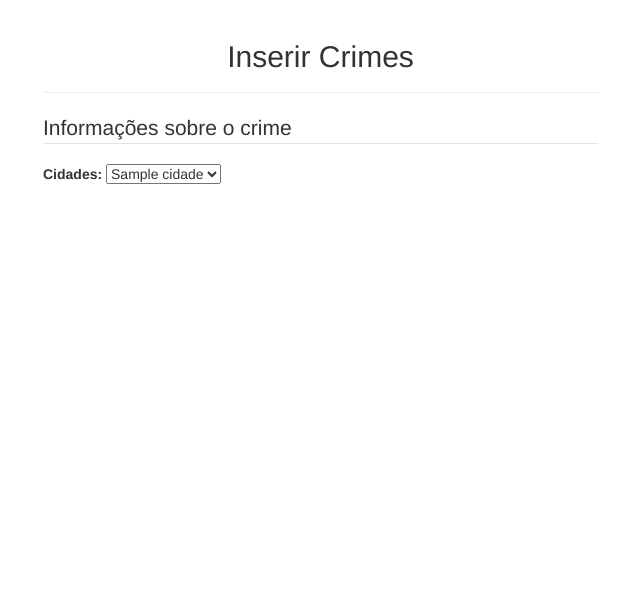
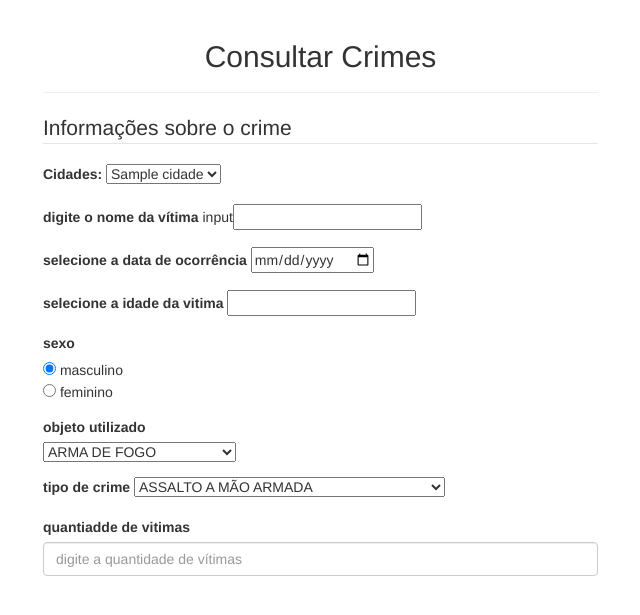
Before and after one commit to elntele/crimesPE, a PHP site: page /formConsultarCrime.php in a window 1280 px wide. Shown: the top 615 px of the page, without its empty margins (27-667 px from the left). Run offline with PHP 8.4, Linux system fonts and the light colour scheme; tables that the repository leaves empty or names only in its code hold one stand-in row (values such as "Sample post").

Commit message:
ultimo trabalho do dia 9.10.16

```diff
--- a/formConsultarCrime.php
+++ b/formConsultarCrime.php
@@ -14,12 +14,13 @@
   <div class="row">
     <div class="col-sm-6">
     	<div class="page-header text-center">
-    		<h2>Inserir Crimes</h2>
+    		<h2>Consultar Crimes</h2>
     	</div>
     	<form action="inserirCrimes.php" method="post" accept-charset="utf-8">
+
     		<fieldset>
     			<legend>Informações sobre o crime</legend>
-  	  			<div class="form-group">
+  	  			<div class="form-group" id="cidades" class ="hidden" >
   	  				<label class="control-label"> Cidades: </label>
   	  				<?php
 					    $conn = new mysqli("localhost","root","","cvlipe");
@@ -40,5 +41,48 @@
 			    </div>
 			    </fieldset>
 			    </form>
+
+			    <div class= "form-group">
+			    	<label >digite o nome da vítima</label>
+			    	input<input type="text" name="nome_vitima">
+			    </div>
+			    <div class= "form-group">
+			    	<label >selecione a data de ocorrência</label>
+			    	<input type="date" name="data_ocorrencia">
+			    </div>
+			    <div class= "form-group">
+			    	<label >selecione a idade da vitima</label>
+			    	<input type="number" name="idade">
+			    </div>
+			      <div class="form-group">
+			      <label>sexo</label><br>
+				  <input type="radio" name="sexo" value="masculino" checked> masculino<br>
+				  <input type="radio" name="sexo" value="feminino"> feminino<br>
+				</div>
+				<div class="form-group">
+			    	<label>objeto utilizado</label><br>
+			    	<select name="objeto_utilizado">
+					    <option>ARMA DE FOGO</option >
+					    <option>ARMA BRANCA</option >
+					    <option>OUTRO TIPO DE OBJETO</option >
+					    </select>
+
+			    </div>
+
+
+			   <div class="form-group">
+			    	<label>tipo de crime</label>
+			    	<select name="tipo_crime">
+					        <option>ASSALTO A MÃO ARMADA</option >
+					        <option>LATROCÍNIO</option >
+					        <option>HOMICIDIO</option >
+					        <option>LESOES CORPORAIS SEGUIDA DE MORTE</option > <br>
+
+					        </select>
+			    </div>
+				<div class="form-group">
+			    	<label>quantiadde de vitimas </label><br>
+			    	<input type="number" min="1" max="10000" class="form-control" name="qtd_vitimas" placeholder="digite a quantidade de vítimas" >
+			    </div>
 </body>
 </html>
--- a/formInserirCrimes.php
+++ b/formInserirCrimes.php
@@ -75,7 +75,7 @@
 				</div>
 
 				<div class="form-group">
-			    	<label>objeto utilizado</label>
+			    	<label>tipode de crime</label>
 			    	<select name="tipo_crime">
 					        <option>ASSALTO A MÃO ARMADA</option >
 					        <option>LATROCÍNIO</option >
```
